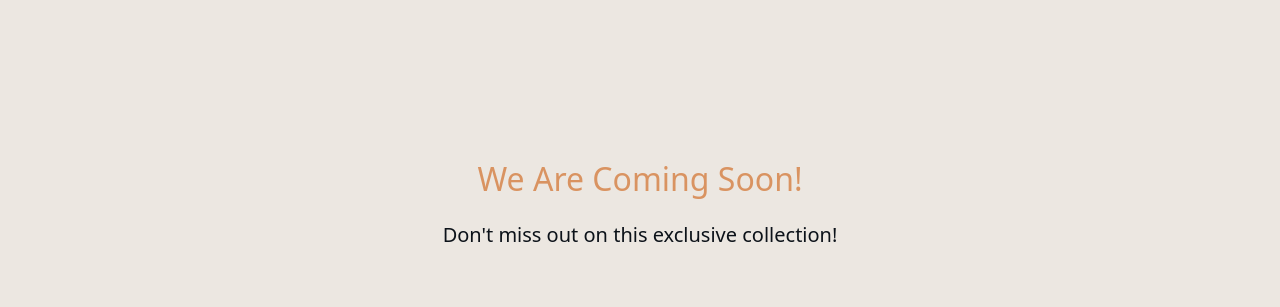
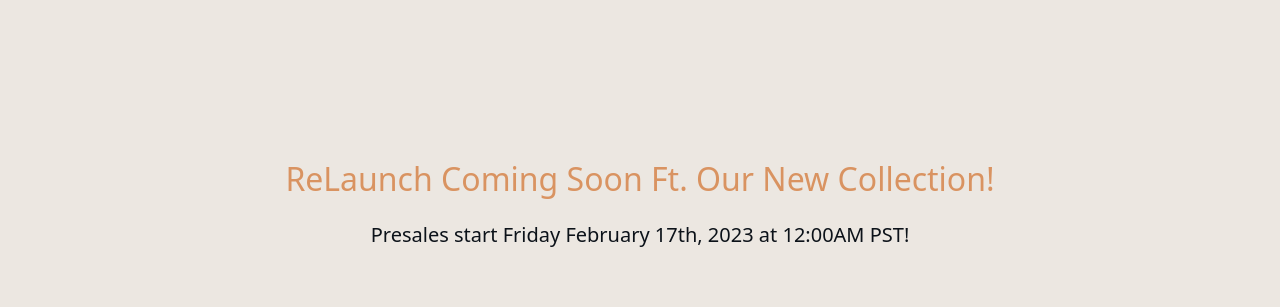
Before and after one commit to nickisfun/nickisfun.github.io, a plain HTML site: page index.html in a window 1280 px wide. Shown: the part 493-800 px from the top of the page. Drawn offline with nearby package versions, Linux system fonts and the light colour scheme.

Commit message:
Update index.html

```diff
--- a/index.html
+++ b/index.html
@@ -5,7 +5,7 @@
         <meta name="viewport" content="width=device-width, initial-scale=1, shrink-to-fit=no" />
         <meta name="description" content="" />
         <meta name="author" content="" />
-        <title>Shop Homepage - Start Bootstrap Template</title>
+        <title>Shop Mood Society</title>
         <!-- Favicon-->
         <link rel="icon" type="image/x-icon" href="assets/favicon.ico" />
         <!-- Bootstrap icons-->
@@ -54,8 +54,8 @@
         </header>
         <!-- Section-->
         <section class="py-5">
-            <div class="container bg-muted px-4 px-lg-5 my-5" style="mix-blend-mode: difference;"><b><h2 class="m-0 text-center text-dark"><br>We Are Coming Soon!<br></h2></b>
-                <br><h5 class="m-0 text-center text-light">Don't miss out on this exclusive collection!</h5><br></div>
+            <div class="container bg-muted px-4 px-lg-5 my-5" style="mix-blend-mode: difference;"><b><h2 class="m-0 text-center text-dark"><br>ReLaunch Coming Soon Ft. Our New Collection!<br></h2></b>
+                <br><h5 class="m-0 text-center text-light">Presales start Friday February 17th, 2023 at 12:00AM PST!</h5><br></div>
             <div class="container px-4 px-md-5 mt-5">
                 <div class="row gx-4 gx-lg-5 row-cols-2 row-cols-md-3 row-cols-xl-4 justify-content-center">
                     <div class="col mb-5">
```
